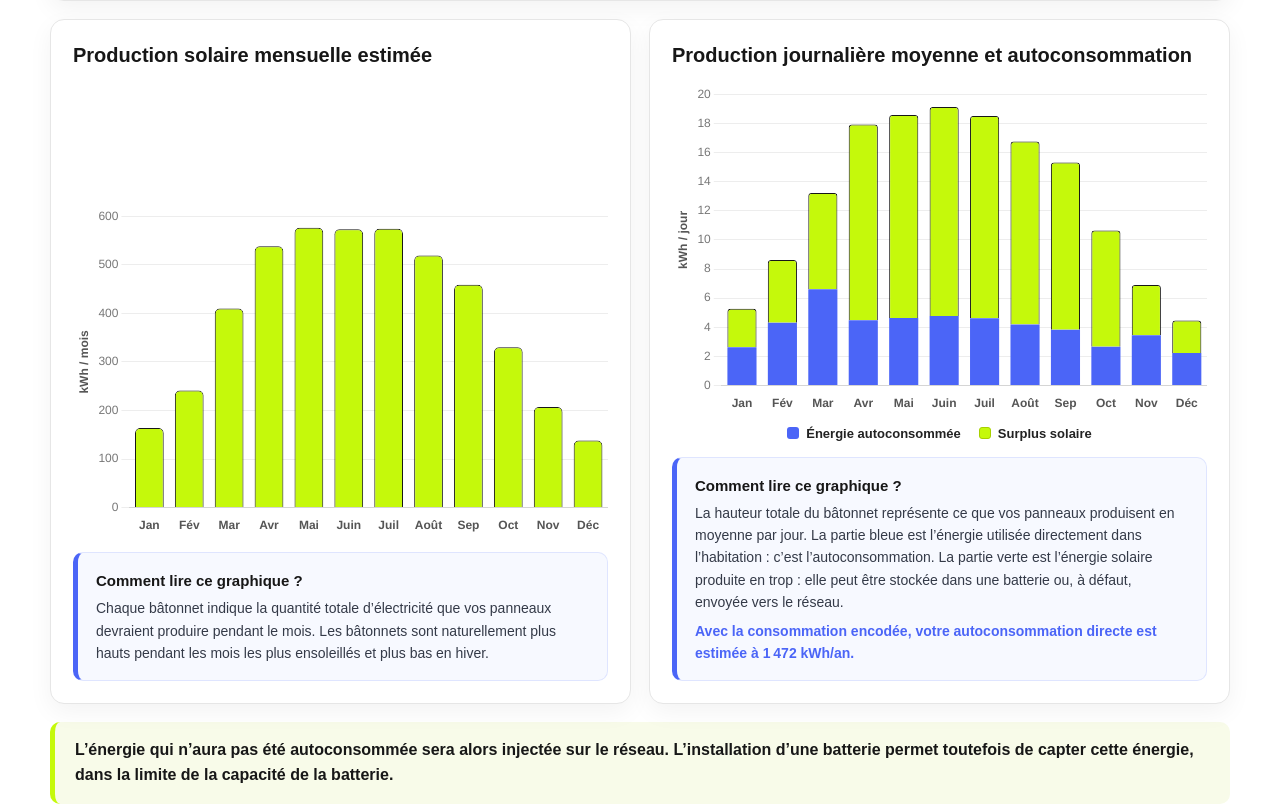
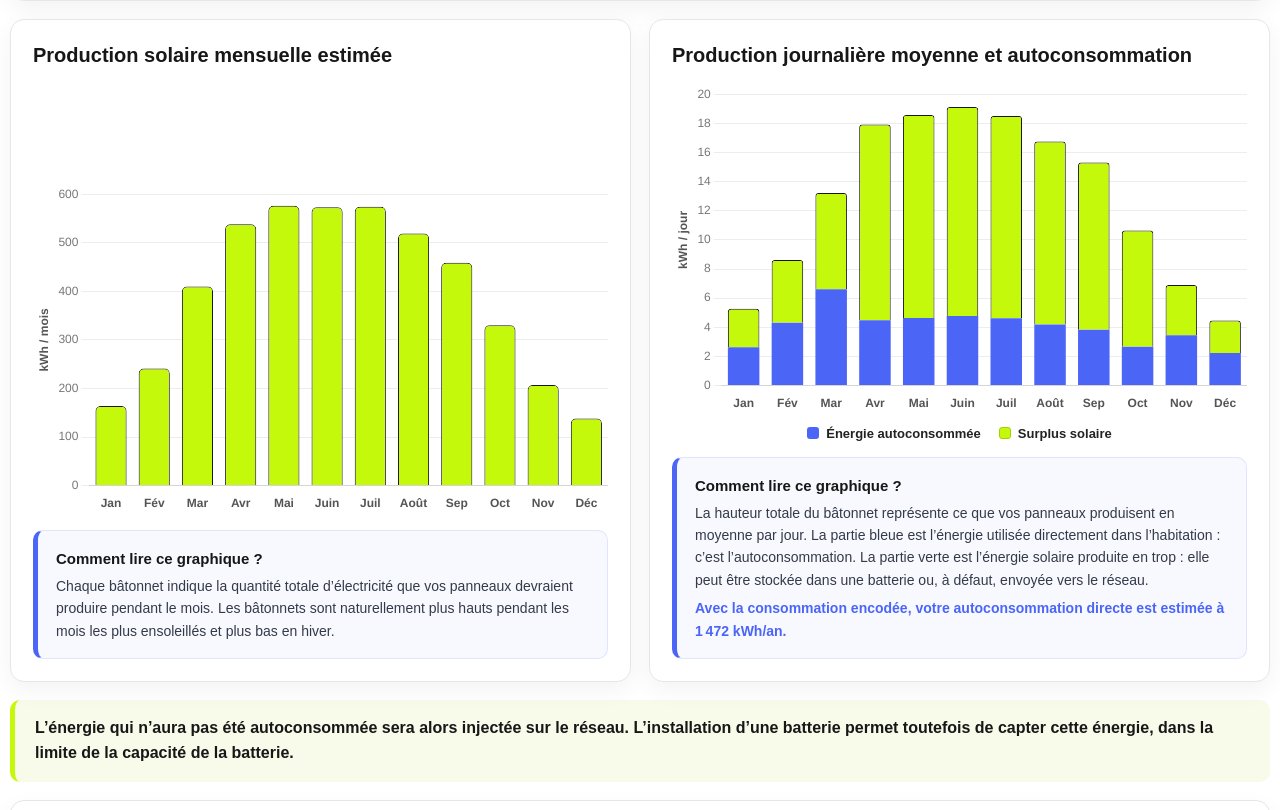
Before and after one commit to Ledom119/simulateur-capacit-batterie-solaire, a plain HTML site: page index.html in a window 1280 px wide. Shown: the part 940-1750 px from the top of the page. Drawn offline with nearby package versions, Linux system fonts and the light colour scheme.

Commit message:
Enhance responsiveness of charts and simulator
Updated styles for chart and simulator elements to ensure responsive behavior. Added resizing functionality for charts on load and resize events.

```diff
--- a/index.html
+++ b/index.html
@@ -34,7 +34,7 @@
 
     .solar-simulator{
       width:100%;
-      max-width:1180px;
+      max-width:none;
       margin:0 auto;
     }
 
@@ -184,6 +184,8 @@
     }
 
     .chart-card{
+      width:100%;
+      min-width:0;
       background:#fff;
       border:1px solid var(--line);
       border-radius:14px;
@@ -283,7 +285,16 @@
     .chart-wrap{
       position:relative;
       width:100%;
+      min-width:0;
+      max-width:none;
       height:330px;
+    }
+
+    .chart-wrap canvas{
+      display:block !important;
+      width:100% !important;
+      max-width:100% !important;
+      height:100% !important;
     }
 
     .legend-note{
@@ -1355,6 +1366,35 @@
     batteryCapacity.addEventListener("change", updateSimulator);
 
     updateSimulator();
+
+    // Odoo peut calculer la largeur de l'iframe après le chargement des graphiques.
+    // Ce redimensionnement garantit que chaque canvas occupe toute la largeur de son cadre.
+    const simulatorCharts = [
+      monthlyChart,
+      dailyChart,
+      batteryChart,
+      consumptionBreakdownChart,
+      gridInjectionChart
+    ];
+
+    let chartResizeFrame = null;
+    function resizeSimulatorCharts(){
+      if(chartResizeFrame) cancelAnimationFrame(chartResizeFrame);
+      chartResizeFrame = requestAnimationFrame(() => {
+        simulatorCharts.forEach(chart => chart.resize());
+      });
+    }
+
+    window.addEventListener("load", resizeSimulatorCharts);
+    window.addEventListener("resize", resizeSimulatorCharts);
+
+    if("ResizeObserver" in window){
+      const simulatorResizeObserver = new ResizeObserver(resizeSimulatorCharts);
+      simulatorResizeObserver.observe(document.querySelector(".solar-simulator"));
+    }
+
+    setTimeout(resizeSimulatorCharts, 150);
+    setTimeout(resizeSimulatorCharts, 700);
   </script>
 </body>
 </html>
```
